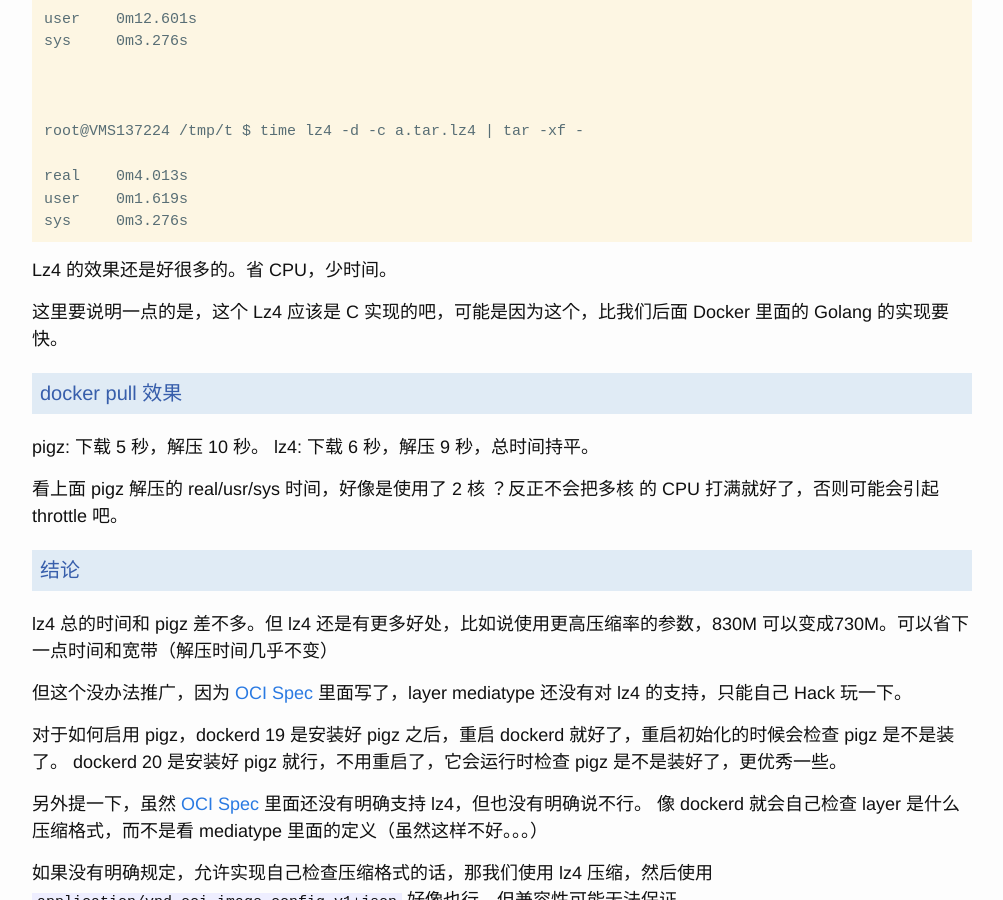
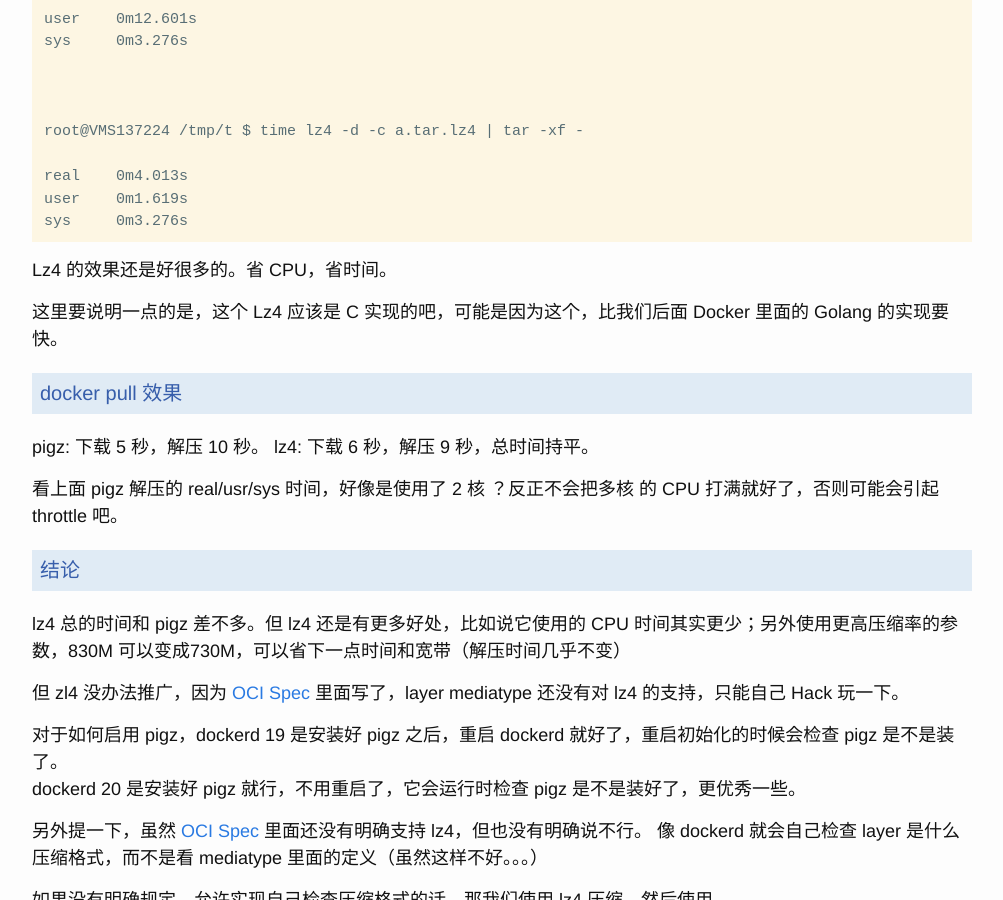
Before and after one commit to childe/ohmycat, a Jekyll site: the page built from _posts/2021-11-16-dockerd-lz4.md, in a window 1280 px wide and 900 px high, scrolled down 1648 px. Shown: the whole window, without its empty margins (138-1141 px from the left). Built offline with Jekyll 4.4.1, drawn with Linux system fonts in a browser that asks for light colours; our own code applies the rules of GitHub Pages for plain Markdown files; some of the changed text lies outside the part shown.

Commit message:
modified:   _posts/2021-11-16-dockerd-lz4.md

````diff
--- a/_posts/2021-11-16-dockerd-lz4.md
+++ b/_posts/2021-11-16-dockerd-lz4.md
@@ -81,7 +81,7 @@ user    0m1.619s
 sys     0m3.276s
 ```
 
-Lz4 的效果还是好很多的。省 CPU，少时间。
+Lz4 的效果还是好很多的。省 CPU，省时间。
 
 这里要说明一点的是，这个 Lz4 应该是 C 实现的吧，可能是因为这个，比我们后面 Docker 里面的 Golang 的实现要快。
 
@@ -95,13 +95,12 @@ lz4: 下载 6 秒，解压 9 秒，总时间持平。
 
 ## 结论
 
-lz4 总的时间和 pigz 差不多。但 lz4 还是有更多好处，比如说使用更高压缩率的参数，830M 可以变成730M。可以省下一点时间和宽带（解压时间几乎不变）
+lz4 总的时间和 pigz 差不多。但 lz4 还是有更多好处，比如说它使用的 CPU 时间其实更少；另外使用更高压缩率的参数，830M 可以变成730M，可以省下一点时间和宽带（解压时间几乎不变）
 
-但这个没办法推广，因为 [OCI Spec](https://github.com/opencontainers/image-spec/blob/main/manifest.md) 里面写了，layer mediatype 还没有对 lz4 的支持，只能自己 Hack 玩一下。
+但 zl4 没办法推广，因为 [OCI Spec](https://github.com/opencontainers/image-spec/blob/main/manifest.md) 里面写了，layer mediatype 还没有对 lz4 的支持，只能自己 Hack 玩一下。
 
-
-对于如何启用 pigz，dockerd 19 是安装好 pigz 之后，重启 dockerd 就好了，重启初始化的时候会检查 pigz 是不是装了。  dockerd 20 是安装好 pigz 就行，不用重启了，它会运行时检查 pigz 是不是装好了，更优秀一些。
-
+对于如何启用 pigz，dockerd 19 是安装好 pigz 之后，重启 dockerd 就好了，重启初始化的时候会检查 pigz 是不是装了。
+dockerd 20 是安装好 pigz 就行，不用重启了，它会运行时检查 pigz 是不是装好了，更优秀一些。
 
 另外提一下，虽然 [OCI Spec](https://github.com/opencontainers/image-spec/blob/main/manifest.md) 里面还没有明确支持 lz4，但也没有明确说不行。 像 dockerd 就会自己检查 layer 是什么压缩格式，而不是看 mediatype 里面的定义（虽然这样不好。。。）
 
````
Also changed, not shown: other parts of _posts/2021-11-16-dockerd-lz4.md (+1 -1 lines).
